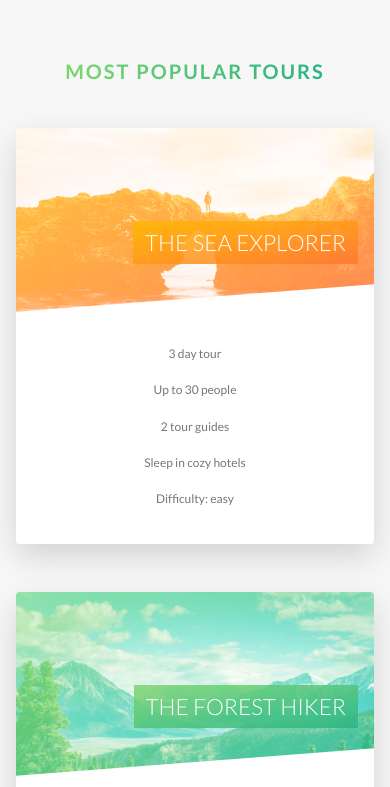
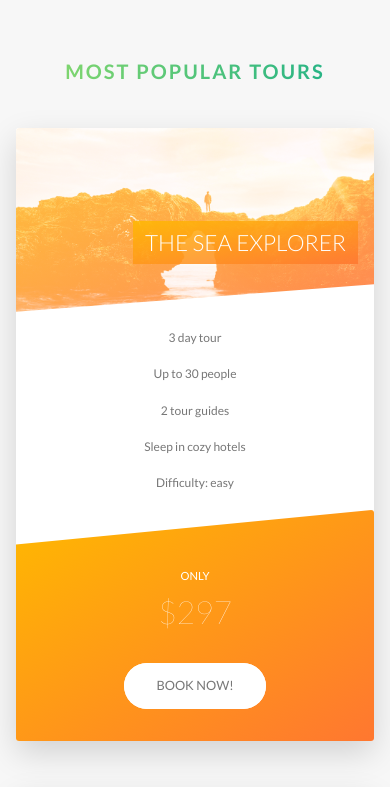
Before and after one commit to tomasz-konecki/Advanced-CSS-course, a website: page index.html in a window 390 px wide. Shown: the part 2466-3253 px from the top of the page. Drawn offline with Linux system fonts and the light colour scheme.

Commit message:
Write media queries for Tours, Stories and Booking

```diff
--- a/sass/components/_card.scss
+++ b/sass/components/_card.scss
@@ -182,4 +182,50 @@
     font-size: 6rem;
     font-weight: 100;
   }
+
+  // ----- Media query -----
+
+  @include respond(tab-port) {
+    height: auto;
+    border-radius: 3px;
+    background-color: $color-white;
+    box-shadow: 0 1.5rem 4rem rgba($color-black, 0.15);
+
+    &__side {
+      height: auto;
+      position: relative;
+      box-shadow: none;
+
+      &--back {
+        transform: rotateY(0);
+        clip-path: polygon(0 15%, 100% 0, 100% 100%, 0 100%);
+      }
+    }
+
+    &:hover &__side--front {
+      transform: rotateY(0);
+    }
+
+    &__details {
+      padding: 1rem 3rem;
+    }
+
+    // BACK SIDE STYLING
+    &__cta {
+      position: relative;
+      top: 0;
+      left: 0;
+      transform: translate(0);
+      width: 100%;
+      padding: 7rem 4rem 4rem 4rem;
+    }
+
+    &__price-box {
+      margin-bottom: 3rem;
+    }
+
+    &__price-value {
+      font-size: 4rem;
+    }
+  }
 }
--- a/sass/components/_form.scss
+++ b/sass/components/_form.scss
@@ -15,6 +15,10 @@
     width: 90%;
     display: block;
     transition: all 0.3s;
+
+    @include respond(tab-port) {
+      width: 100%;
+    }
 
     &:focus {
       outline: none;
@@ -49,6 +53,11 @@
   &__radio-group {
     width: 49%;
     display: inline-block;
+
+    @include respond(tab-port) {
+      width: 100%;
+      margin-bottom: 2rem;
+    }
   }
 
   &__radio-input {
--- a/sass/components/_story.scss
+++ b/sass/components/_story.scss
@@ -13,6 +13,16 @@
     transform: skewX(12deg);
   }
 
+  @include respond(tab-port) {
+    width: 100%;
+    padding: 4rem;
+    padding-left: 7rem;
+  }
+
+  @include respond(phone) {
+    transform: skewX(0);
+  }
+
   &__shape {
     width: 15rem;
     height: 15rem;
@@ -23,6 +33,10 @@
     clip-path: circle(50% at 50% 50%);
     transform: translateX(-3rem) skewX(12deg);
     position: relative;
+
+    @include respond(phone) {
+      transform: translateX(-3rem) skewX(0);
+    }
   }
 
   &__img {
@@ -34,6 +48,10 @@
 
   &__text {
     transform: skewX(12deg);
+
+    @include respond(phone) {
+      transform: skewX(0);
+    }
   }
 
   &__caption {
--- a/sass/pages/_home.scss
+++ b/sass/pages/_home.scss
@@ -73,10 +73,37 @@
   background-size: 100%;
   border-radius: 3px;
   box-shadow: 0 1.5rem 4rem rgba($color-black, 0.2);
-  height: 50rem;
+
+  @include respond(tab-land) {
+    background-image: linear-gradient(
+        105deg,
+        rgba($color-white, 0.9) 0%,
+        rgba($color-white, 0.9) 65%,
+        transparent 65%
+      ),
+      url(../img/nat-10.jpg);
+    background-size: cover;
+  }
+
+  @include respond(tab-port) {
+    background-image: linear-gradient(
+        to right,
+        rgba($color-white, 0.9) 0%,
+        rgba($color-white, 0.9) 100%
+      ),
+      url(../img/nat-10.jpg);
+  }
 
   &__form {
     width: 50%;
     padding: 6rem;
+
+    @include respond(tab-land) {
+      width: 65%;
+    }
+
+    @include respond(tab-port) {
+      width: 100%;
+    }
   }
 }
```
Also changed, not shown: css/style.css.
